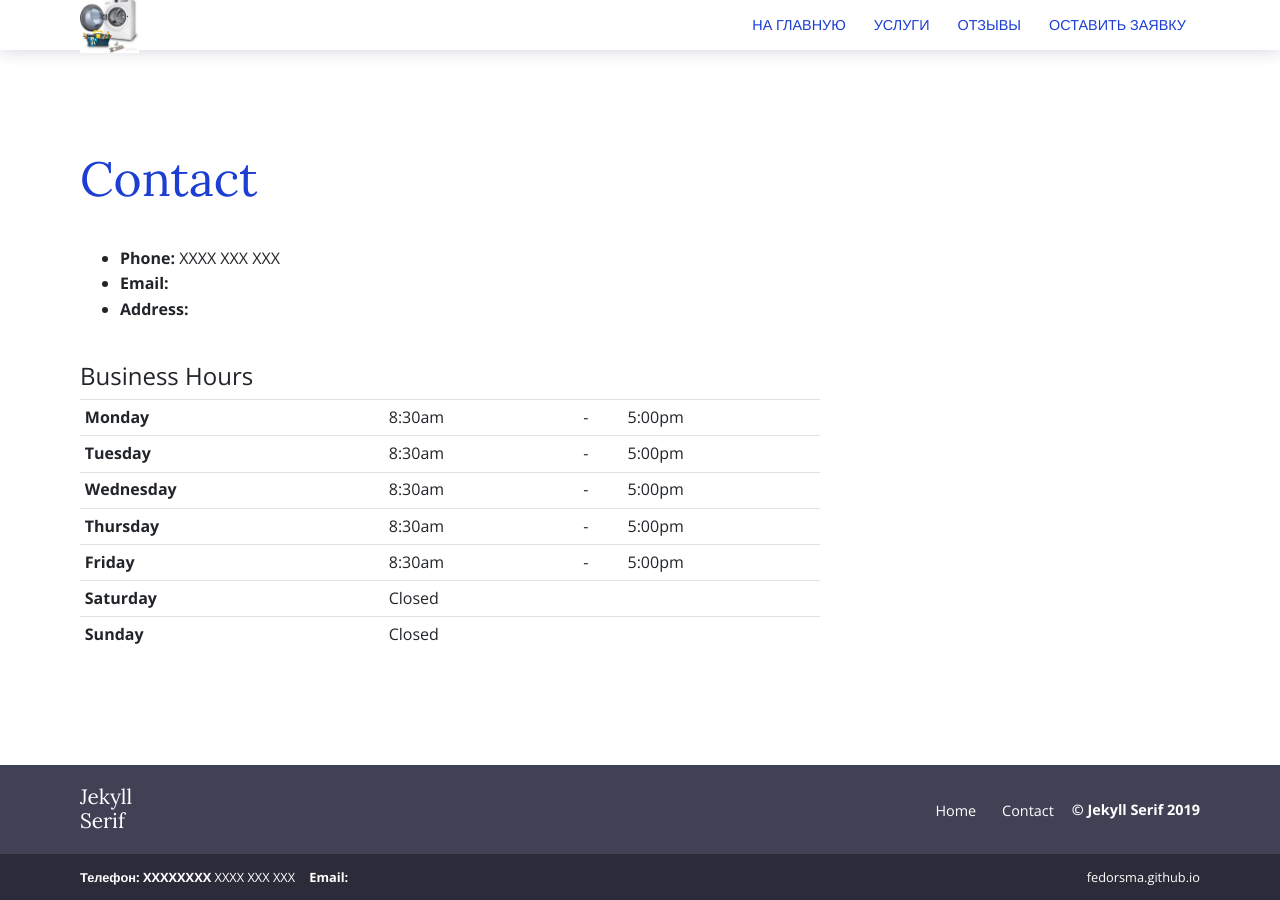
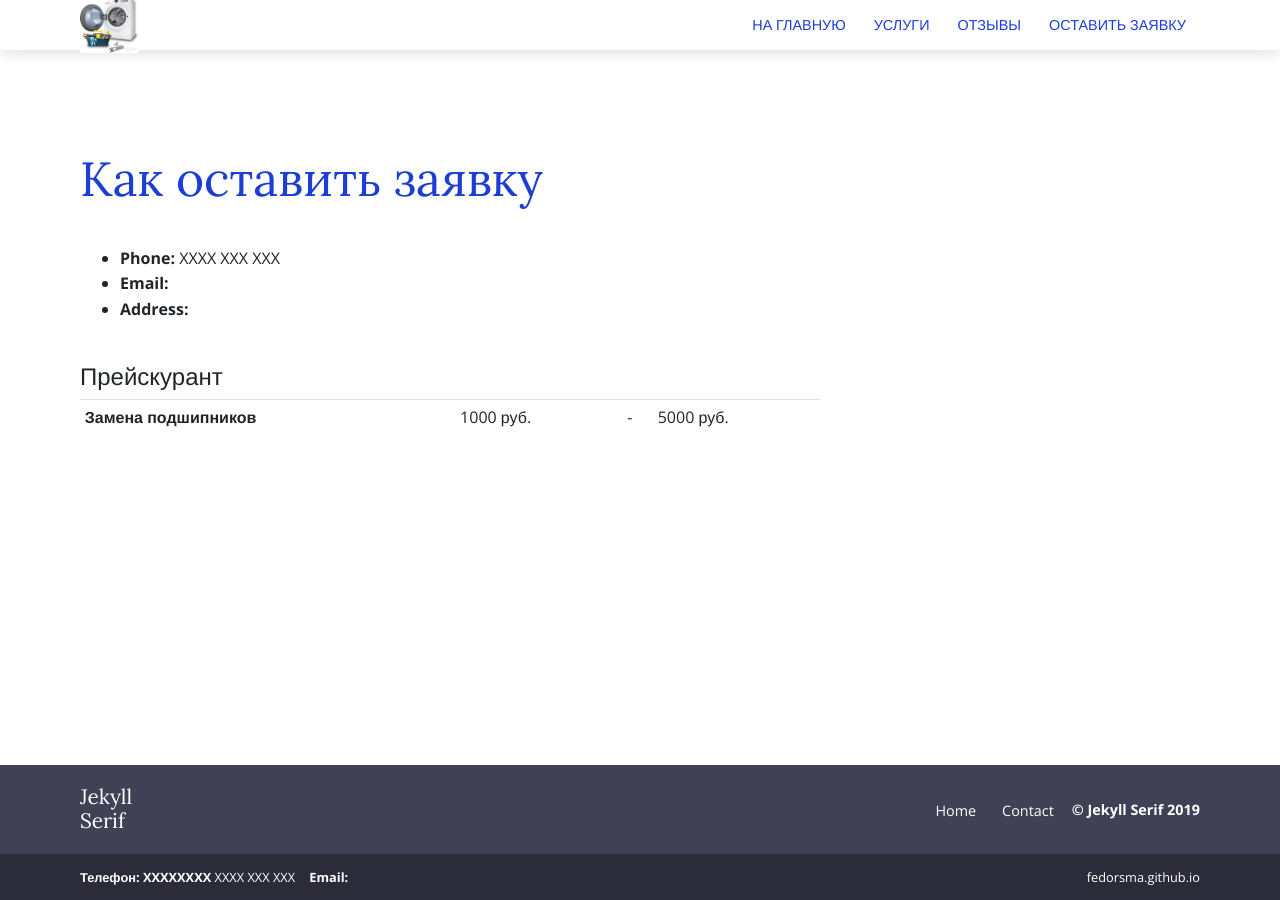
Before and after one commit to fedorsma/fedorsma.github.io, a Jekyll site: the page built from contact.html, in a window 1280 px wide. Built offline with Jekyll 4.4.1, drawn with Linux system fonts in a browser that asks for light colours.

Commit message:
Update contact.html

```diff
--- a/contact.html
+++ b/contact.html
@@ -8,7 +8,7 @@ bodyClass: page-contact
   <div class="container">
     <div class="row">
       <div class="col-12">
-        <h1>Contact</h1>
+        <h1>Как оставить заявку</h1>
       </div>
     </div>
   </div>
@@ -24,49 +24,13 @@ bodyClass: page-contact
         <li><strong>Address: </strong>{{ site.data.contact.address }}</li>
         {% endif %}
       </ul>
-      <h4 class="mt-4">Business Hours</h4>
+      <h4 class="mt-4">Прейскурант</h4>
       <table class="table table-sm opening-hours-table">
         <tr>
-          <td class="day font-weight-bold">Monday</td>
-          <td class="opens">8:30am</td>
+          <td class="day font-weight-bold">Замена подшипников</td>
+          <td class="opens">1000 руб.</td>
           <td>-</td>
-          <td class="closes">5:00pm</td>
-        </tr>
-        <tr>
-          <td class="day font-weight-bold">Tuesday</td>
-          <td class="opens">8:30am</td>
-          <td>-</td>
-          <td class="closes">5:00pm</td>
-        </tr>
-        <tr>
-          <td class="day font-weight-bold">Wednesday</td>
-          <td class="opens">8:30am</td>
-          <td>-</td>
-          <td class="closes">5:00pm</td>
-        </tr>
-        <tr>
-          <td class="day font-weight-bold">Thursday</td>
-          <td class="opens">8:30am</td>
-          <td>-</td>
-          <td class="closes">5:00pm</td>
-        </tr>
-        <tr>
-          <td class="day font-weight-bold">Friday</td>
-          <td class="opens">8:30am</td>
-          <td>-</td>
-          <td class="closes">5:00pm</td>
-        </tr>
-        <tr>
-          <td class="day font-weight-bold">Saturday</td>
-          <td class="opens">Closed</td>
-          <td></td>
-          <td class="closes"></td>
-        </tr>
-        <tr>
-          <td class="day font-weight-bold">Sunday</td>
-          <td class="opens">Closed</td>
-          <td> </td>
-          <td class="closes"></td>
+          <td class="closes">5000 руб.</td>
         </tr>
       </table>
     </div>
```
